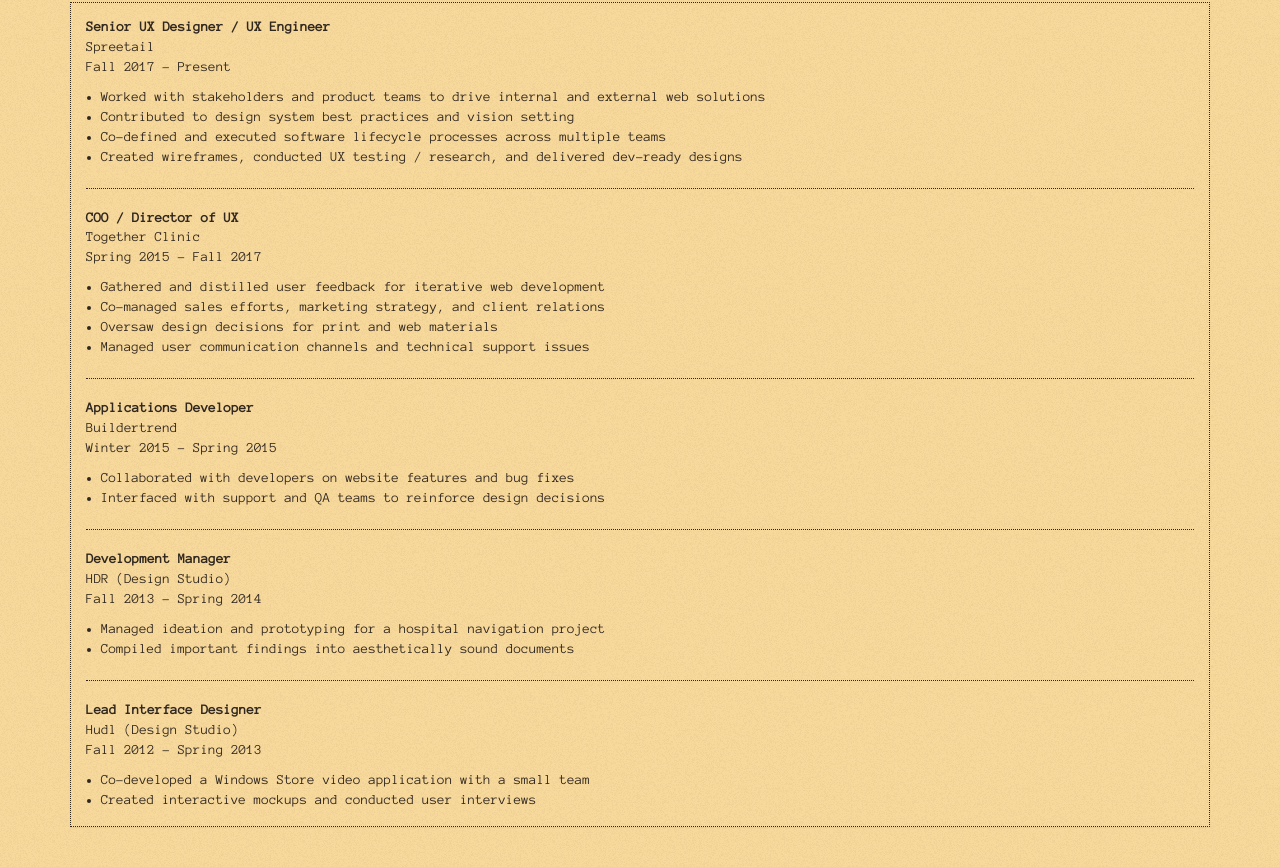
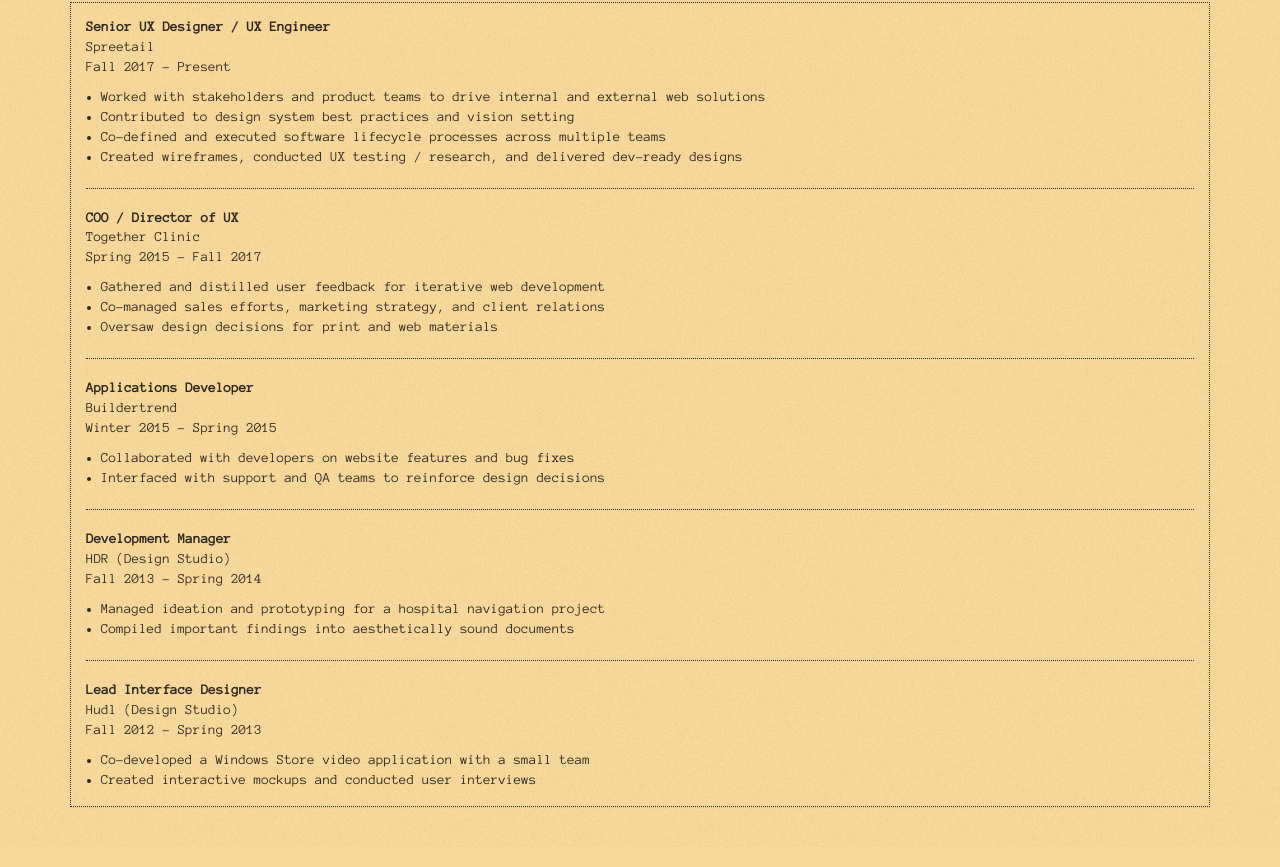
Before and after one commit to pjackman23/pjackman23.github.io, a plain HTML site: page design/about.html in a window 1280 px wide. Shown: the part 628-1495 px from the top of the page. Drawn offline with Linux system fonts and the light colour scheme.

Commit message:
Update about.html

```diff
--- a/design/about.html
+++ b/design/about.html
@@ -161,7 +161,6 @@
       <li>Gathered and distilled user feedback for iterative web development</li>
       <li>Co-managed sales efforts, marketing strategy, and client relations</li>
       <li>Oversaw design decisions for print and web materials</li>
-      <li>Managed user communication channels and technical support issues</li>
     </ul>
 
     <hr/>
```
